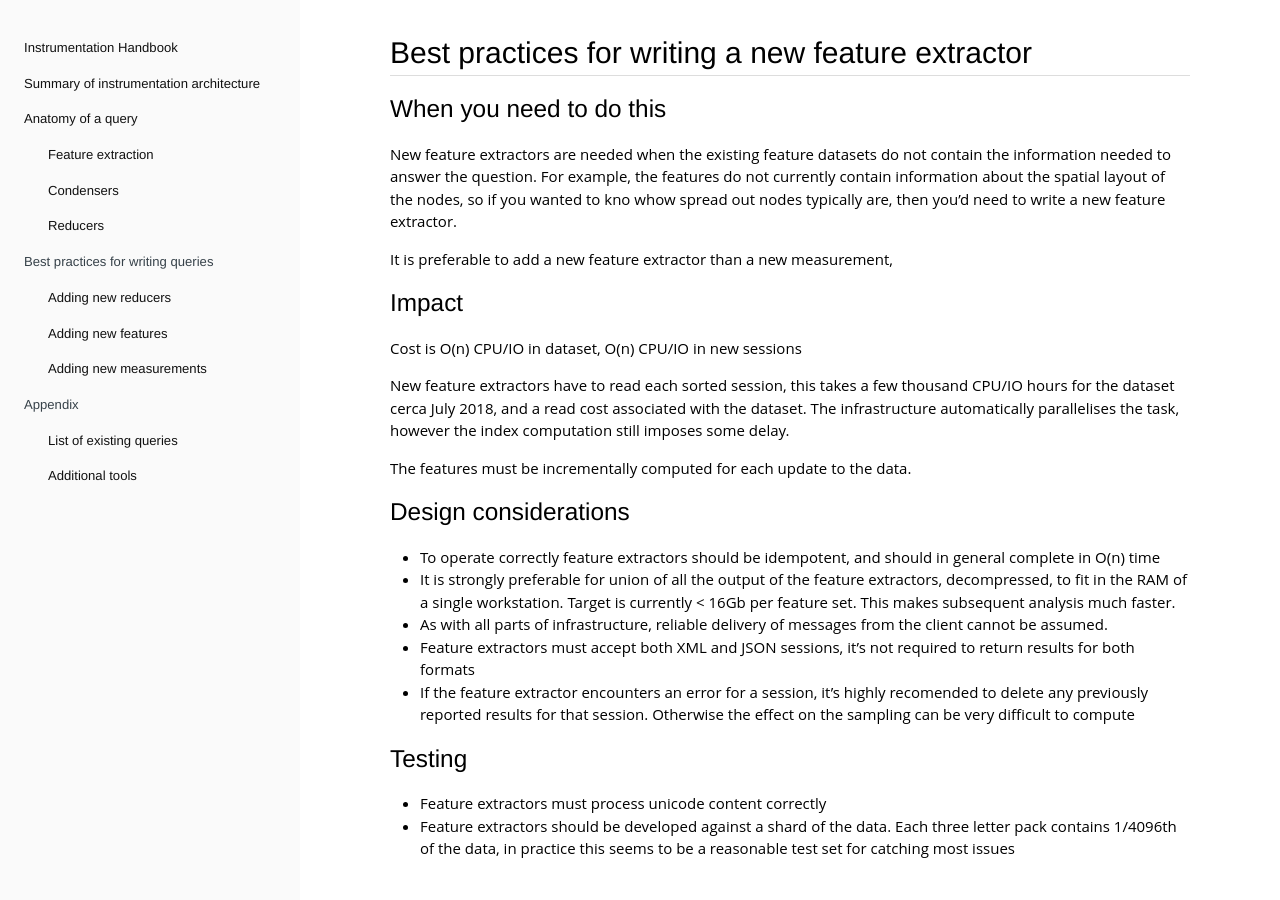
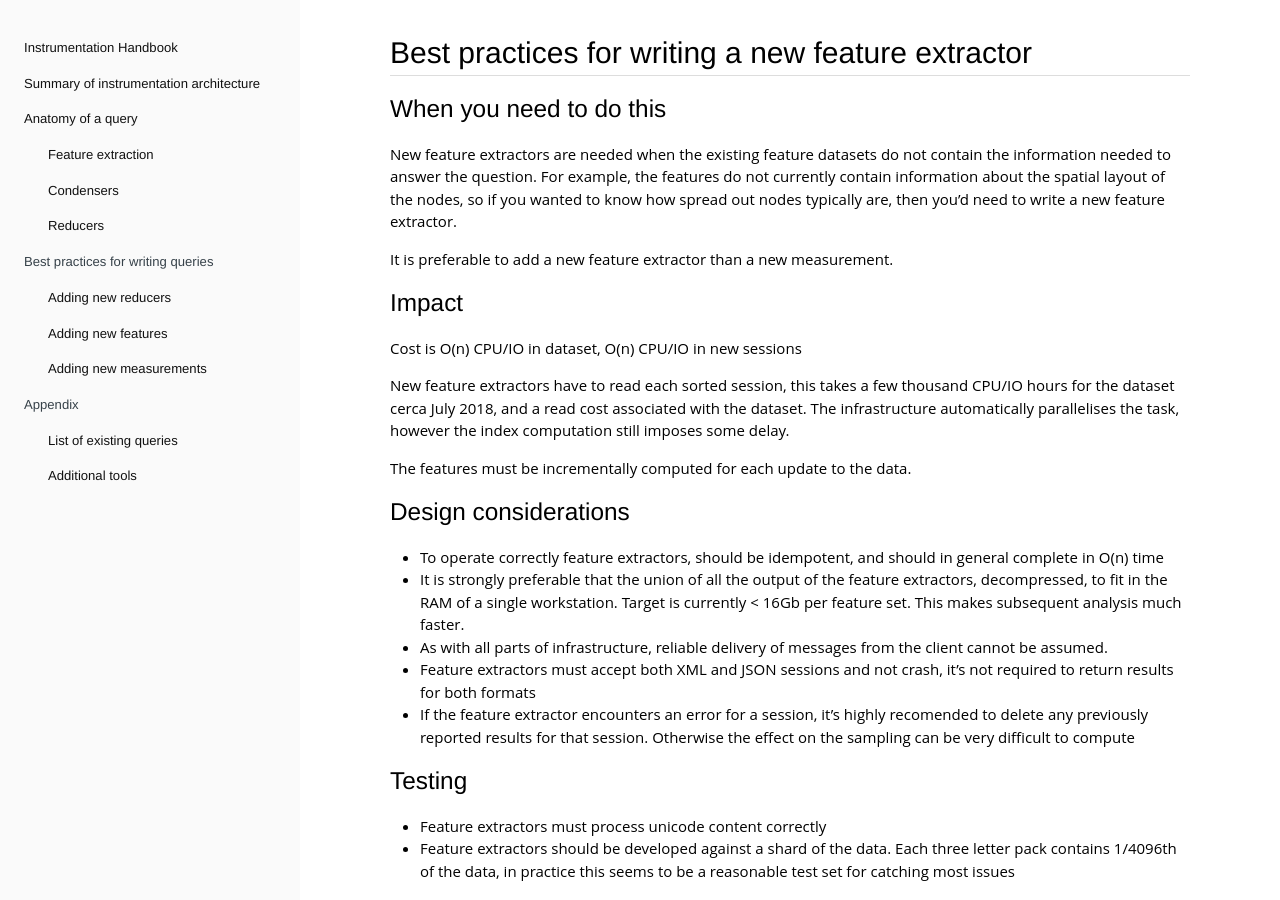
Before and after one commit to DynamoDS/Coulomb, a Jekyll site: the page built from docs/pages/04-writing-a-new-query/02-new-features.md, in a window 1280 px wide. Built offline with Jekyll 4.4.1, drawn with Linux system fonts in a browser that asks for light colours.

Commit message:
Update 02-new-features.md

```diff
--- a/docs/pages/04-writing-a-new-query/02-new-features.md
+++ b/docs/pages/04-writing-a-new-query/02-new-features.md
@@ -6,9 +6,9 @@ permalink: /04-writing-a-new-query/02-new-features/
 
 ## When you need to do this
 
-New feature extractors are needed when the existing feature datasets do not contain the information needed to answer the question. For example, the features do not currently contain information about the spatial layout of the nodes, so if you wanted to kno whow spread out nodes typically are, then you'd need to write a new feature extractor.
+New feature extractors are needed when the existing feature datasets do not contain the information needed to answer the question. For example, the features do not currently contain information about the spatial layout of the nodes, so if you wanted to know how spread out nodes typically are, then you'd need to write a new feature extractor.
 
-It is preferable to add a new feature extractor than a new measurement,
+It is preferable to add a new feature extractor than a new measurement.
 
 
 ## Impact
@@ -22,10 +22,10 @@ The features must be incrementally computed for each update to the data.
 
 ## Design considerations
 
-  - To operate correctly feature extractors should be idempotent, and should in general complete in O(n) time
-  - It is strongly preferable for union of all the output of the feature extractors, decompressed, to fit in the RAM of a single workstation. Target is currently < 16Gb per feature set. This makes subsequent analysis much faster.
+  - To operate correctly feature extractors, should be idempotent, and should in general complete in O(n) time
+  - It is strongly preferable that the union of all the output of the feature extractors, decompressed, to fit in the RAM of a single workstation. Target is currently < 16Gb per feature set. This makes subsequent analysis much faster.
   - As with all parts of infrastructure, reliable delivery of messages from the client cannot be assumed.
-  - Feature extractors must accept both XML and JSON sessions, it's not required to return results for both formats
+  - Feature extractors must accept both XML and JSON sessions and not crash, it's not required to return results for both formats
   - If the feature extractor encounters an error for a session, it's highly recomended to delete any previously reported results for that session. Otherwise the effect on the sampling can be very difficult to compute
 
 ## Testing
```
